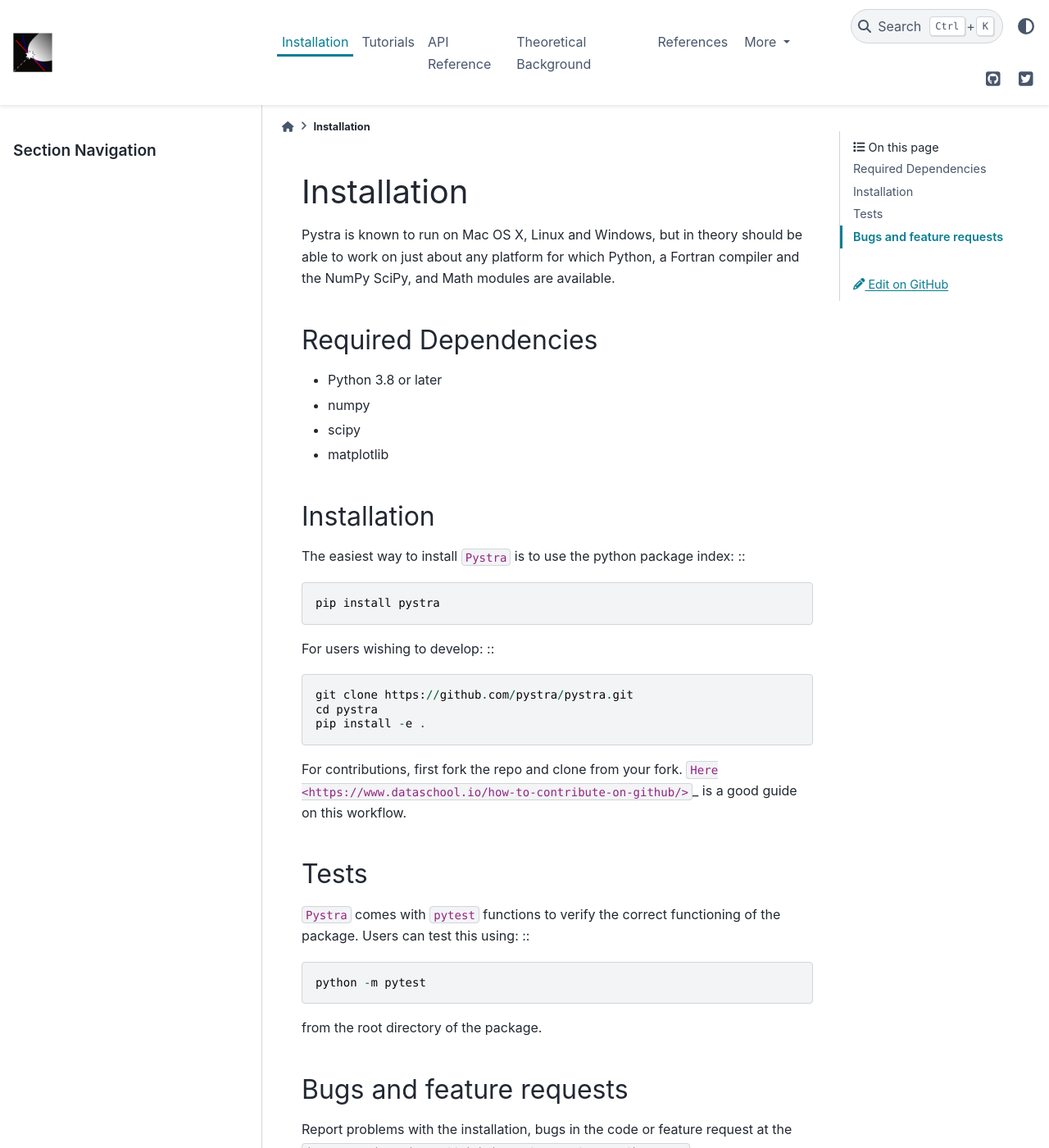
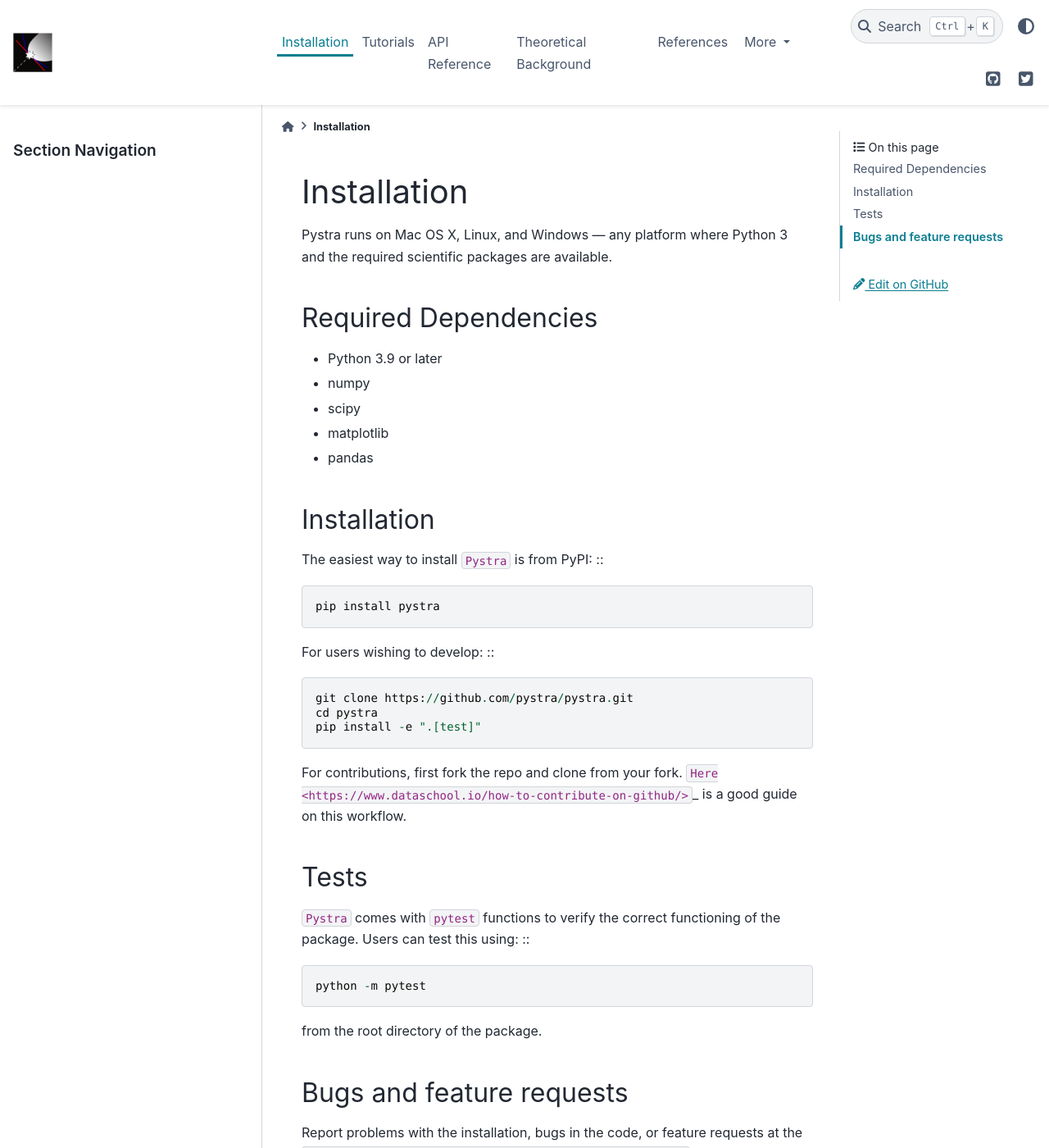
Before and after one commit to pystra/pystra, a Sphinx documentation site: the page built from docs/source/install.md, in a window 1280 px wide and 1400 px high. Shown: the whole window at 82% size. Built offline with Sphinx 7.4.7 and the PyData theme 0.15.4, drawn with Linux system fonts in a browser that asks for light colours; some of the changed text lies outside the part shown.

Commit message:
Update Sphinx docs: install, API reference, and conf.py
- install.md: fix Python version (3.8→3.9), remove Fortran compiler
  mention, add pandas dependency, fix broken issue tracker link,
  add [test] extra for dev install
- api.rst: replace placeholder text with descriptive intro, organise
  modules into logical sections (Core, Methods, Transform, Calibration,
  Distributions)
- conf.py: update copyright year range to 2021-2026

Co-Authored-By: Claude Opus 4.6 <noreply@anthropic.com>

```diff
--- a/docs/source/conf.py
+++ b/docs/source/conf.py
@@ -20,7 +20,7 @@ from pystra import __version__ as ver
 # -- Project information -----------------------------------------------------
 
 project = "PySTRA"
-copyright = "2023, The PySTRA Developers"
+copyright = "2021-2026, The PySTRA Developers"
 author = "Colin Caprani, Shihab Khan, Jürgen Hackl"
 
 # The full version, including alpha/beta/rc tags
--- a/docs/source/install.md
+++ b/docs/source/install.md
@@ -1,18 +1,20 @@
 Installation
 ============
 
-Pystra is known to run on Mac OS X, Linux and Windows, but in theory should be able to work on just about any platform for which Python, a Fortran compiler and the NumPy SciPy, and Math modules are available.
+Pystra runs on Mac OS X, Linux, and Windows — any platform where
+Python 3 and the required scientific packages are available.
 
 Required Dependencies
 ---------------------
-- Python 3.8 or later
+- Python 3.9 or later
 - numpy
 - scipy
 - matplotlib
+- pandas
 
 Installation
 ------------
-The easiest way to install `Pystra` is to use the python package index: ::
+The easiest way to install `Pystra` is from PyPI: ::
 
     pip install pystra
 
@@ -20,7 +22,7 @@ For users wishing to develop: ::
 
     git clone https://github.com/pystra/pystra.git
     cd pystra
-    pip install -e .
+    pip install -e ".[test]"
 
 For contributions, first fork the repo and clone from your fork.
 `Here <https://www.dataschool.io/how-to-contribute-on-github/>`_ is a good guide on this workflow.
@@ -36,4 +38,5 @@ from the root directory of the package.
 
 Bugs and feature requests
 -------------------------
-Report problems with the installation, bugs in the code or feature request at the `issue tracker <http://github.com/pystra/pystra/issues>_`
+Report problems with the installation, bugs in the code, or feature
+requests at the `issue tracker <https://github.com/pystra/pystra/issues>`_.
```
Also changed, not shown: docs/source/api.rst (+43 -5 lines).
